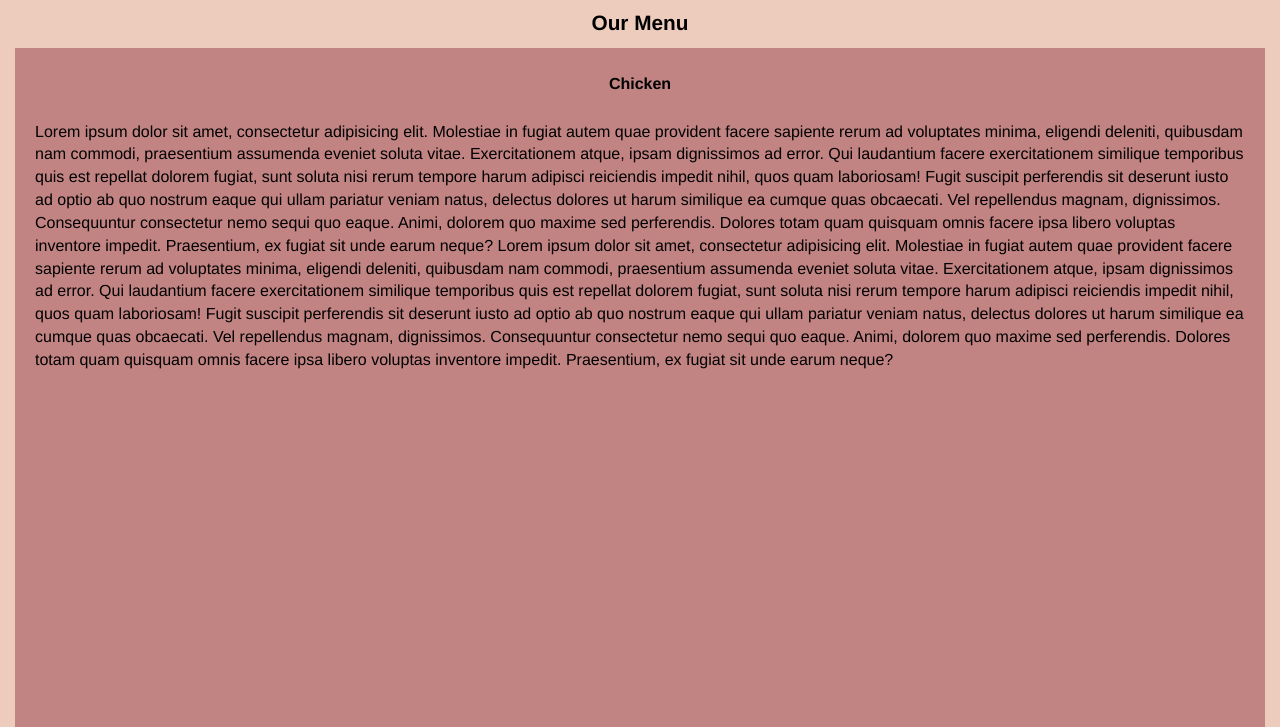
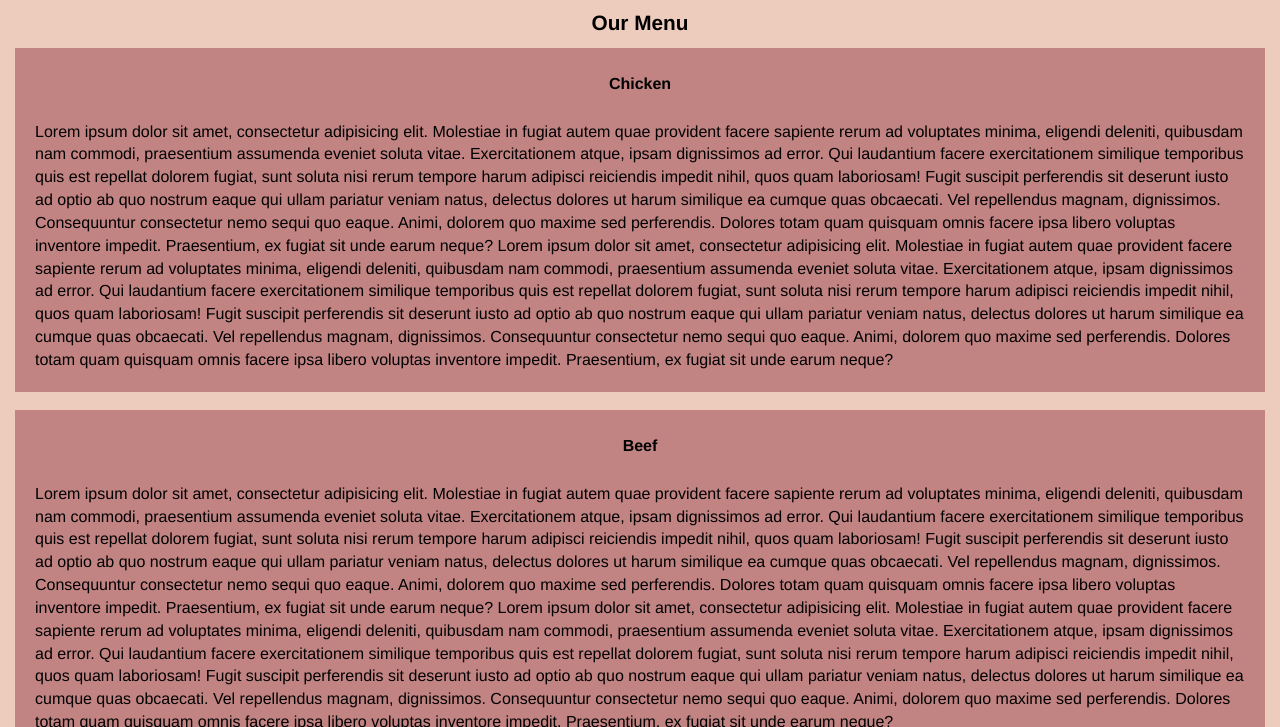
Before and after one commit to byju222/mod3_solution, a plain HTML site: page index.html in a window 1280 px wide. Shown: the part 73-800 px from the top of the page. Drawn offline with Linux system fonts and the light colour scheme; a script that the page names is missing.

Commit message:
height adjustment

```diff
--- a/css/mystyles.css
+++ b/css/mystyles.css
@@ -89,5 +89,5 @@ body {
 
 .dish-description {
     padding: 10px;
-    height: 1000px;
+    /*height: 1000px;*/
 }
```
